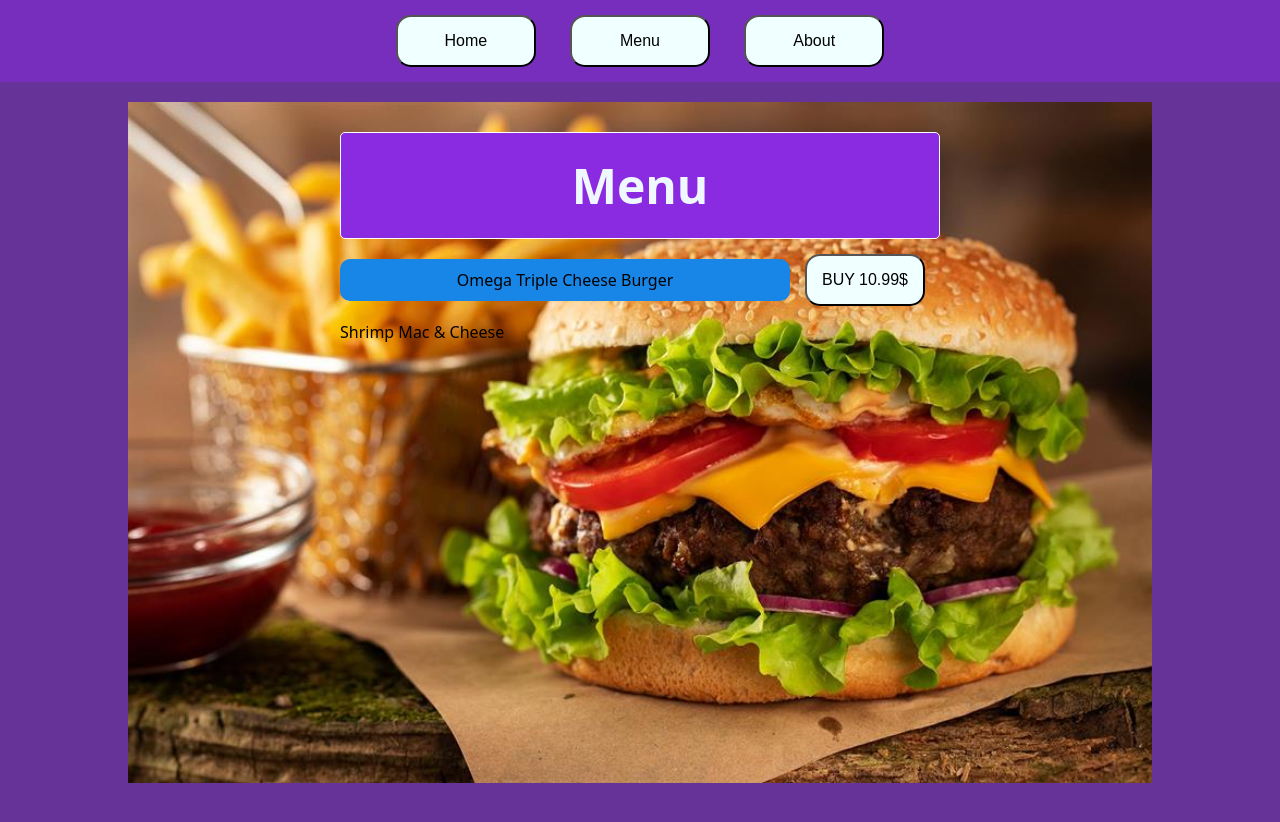
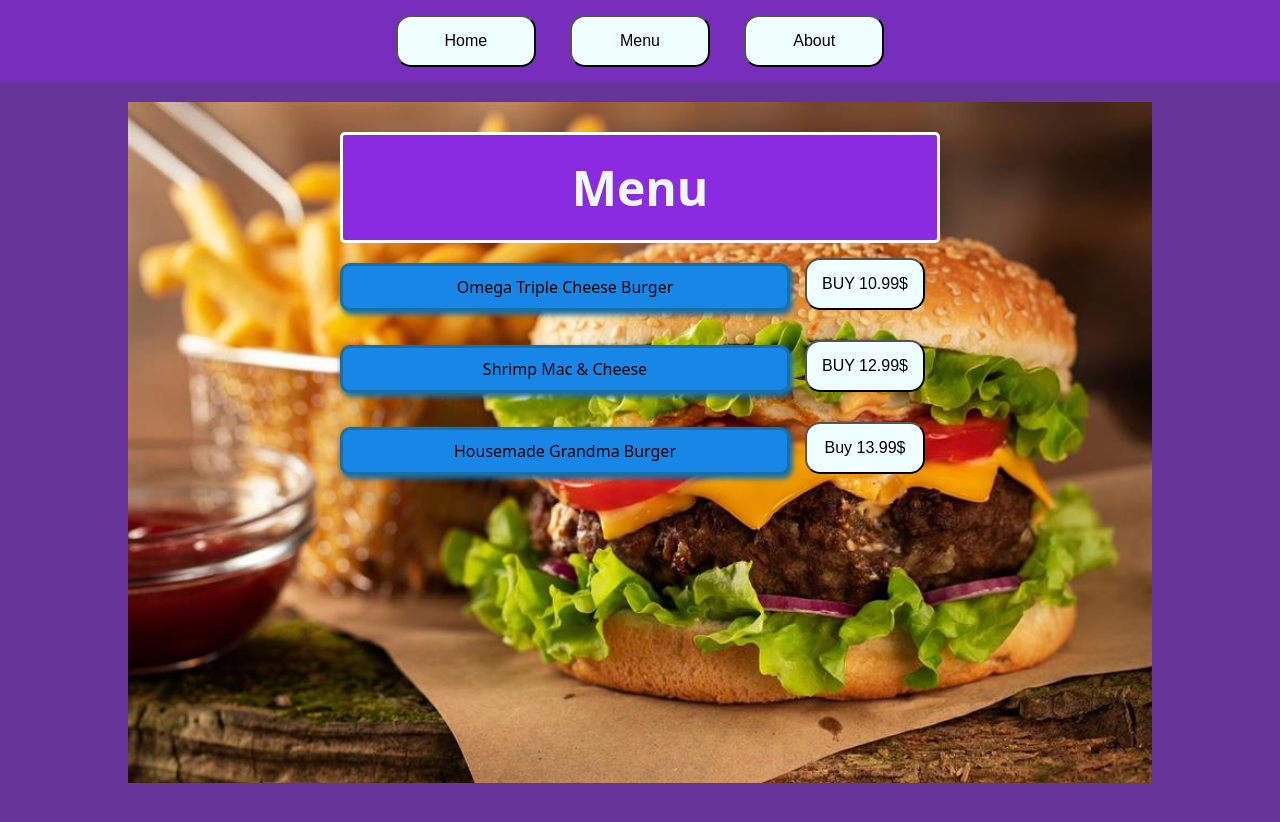
Before and after one commit to Mizaeron/webpack-rest, a website built with webpack: page src/template.html in a window 1280 px wide. Built offline with nearby package versions, Linux system fonts and the light colour scheme.

Commit message:
Create menu items with DOM

```diff
--- a/src/index.js
+++ b/src/index.js
@@ -1,7 +1,6 @@
 import "./styles.css";
 import { menu } from "./menu";
 import { pageLoad } from "./page-load";
-import { image } from "./menu";
 
 //pageLoad();
 menu();
--- a/src/menu.js
+++ b/src/menu.js
@@ -3,19 +3,26 @@ export function menu () {
     const headline = document.createElement("div");
     const item1 = document.createElement("div");
     const item2 = document.createElement("div");
+    const item3 = document.createElement("div");
     const menuContainer = document.createElement("div");
-    const buy = document.createElement("button");
+    const buy1 = document.createElement("button");
+    const buy2 = document.createElement("button");
+    const buy3 = document.createElement("button");
 
     headline.classList.add("menu");
     item1.classList.add("item1");
     item2.classList.add("item2");
+    item3.classList.add("item3");
     menuContainer.classList.add("menu-box");
 
     headline.textContent = "Menu";
     item1.textContent = "Omega Triple Cheese Burger";
     item2.textContent = "Shrimp Mac & Cheese";
-    buy.textContent = "BUY 10.99$";
+    item3.textContent = "Housemade Grandma Burger";
+    buy1.textContent = "BUY 10.99$";
+    buy2.textContent = "BUY 12.99$";
+    buy3.textContent = "Buy 13.99$";
 
     content.append(menuContainer);
-    menuContainer.append(headline, item1, buy, item2);
+    menuContainer.append(headline, item1, buy1, item2, buy2, item3, buy3);
 }
--- a/src/styles.css
+++ b/src/styles.css
@@ -85,11 +85,11 @@ button:hover {
   margin-top: 50px;
   background-color: blueviolet;
   padding: 20px;
-  border: 1px solid white;
+  border: 3px solid white;
   flex-grow: 1;
 }
 
-.item1 {
+.item1, .item2, .item3 {
   margin-top: 10px;
   background-color: rgb(23, 134, 231);
   text-align: center;
@@ -100,6 +100,8 @@ button:hover {
   flex-grow: 1;
   margin-top: 20px;
   width: 400px;
+  box-shadow: 2px 3px 5px 1px rgba(28,110,164,0.95);
+  border: 3px solid rgba(28,110,164,0.95);
 }
 
 image {
```
